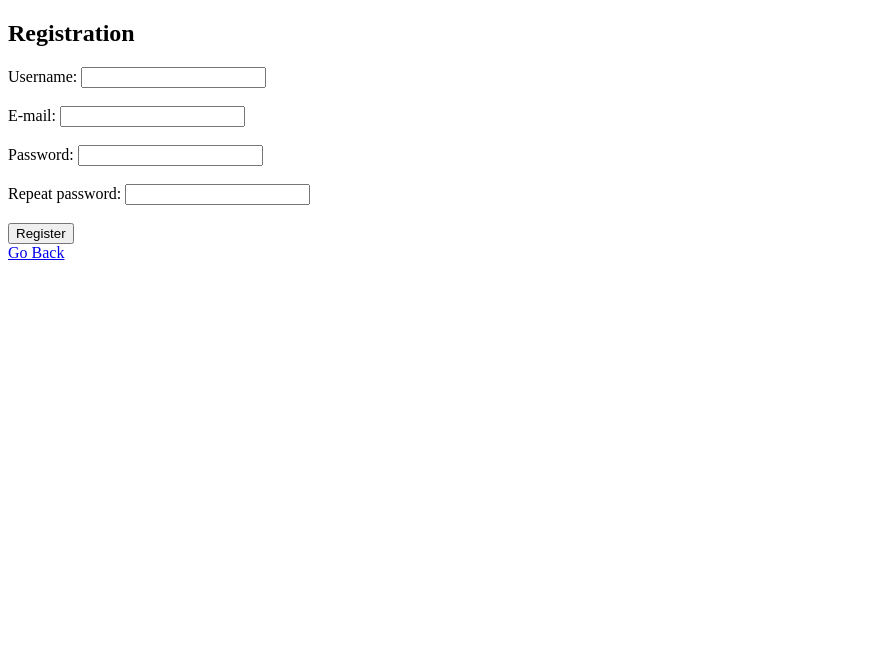
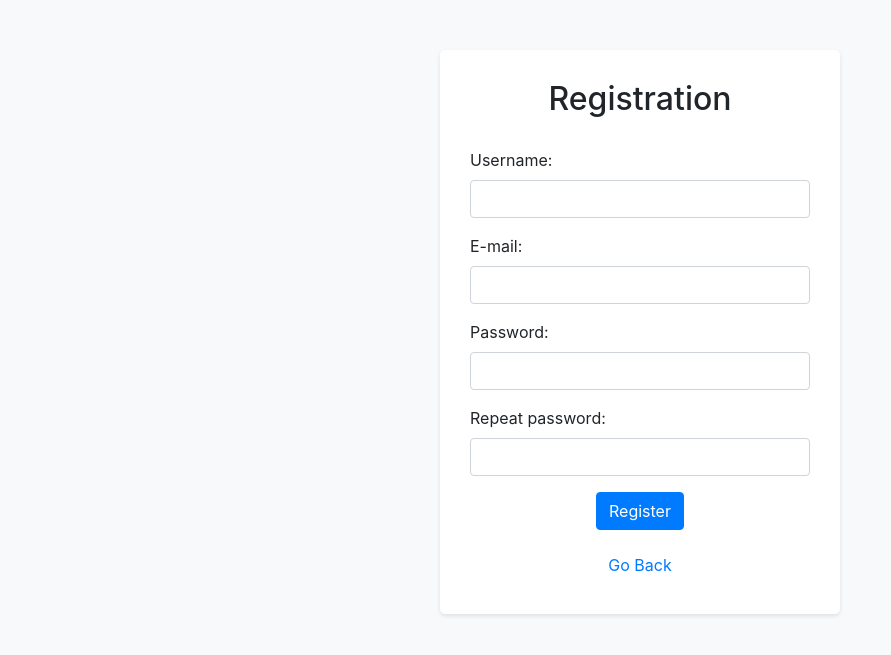
Before and after one commit to marselstefic/Road-Analyzer, a Flask app: page /register in a window 1280 px wide. Shown: the top 655 px of the page, without its empty margins (0-891 px from the left). Run offline with Flask 3, Linux system fonts and the light colour scheme; some libraries are stand-ins or nearby versions.

Commit message:
Added bootsrtap

```diff
--- a/server/templates/register.html
+++ b/server/templates/register.html
@@ -2,24 +2,63 @@
 <html>
 <head>
     <title>Registration</title>
+    <!-- Bootstrap CSS -->
+    <link rel="stylesheet" href="https://maxcdn.bootstrapcdn.com/bootstrap/4.0.0/css/bootstrap.min.css">
+    <style>
+        body {
+            background-color: #f8f9fa;
+            padding-top: 50px;
+        }
+
+        .container {
+            max-width: 400px;
+            background-color: #fff;
+            padding: 30px;
+            border-radius: 5px;
+            box-shadow: 0 2px 4px rgba(0, 0, 0, 0.1);
+            margin: 0 auto;
+        }
+
+        h2 {
+            text-align: center;
+            margin-bottom: 30px;
+        }
+    </style>
 </head>
 <body>
+    <div class="container">
         <h2>Registration</h2>
         <form action="/register" method="POST">
+            <div class="form-group">
                 <label for="username">Username:</label>
-        <input type="text" id="username" name="username" required><br><br>
+                <input type="text" class="form-control" id="username" name="username" required>
+            </div>
 
+            <div class="form-group">
                 <label for="email">E-mail:</label>
-        <input type="email" id="email" name="email" required><br><br>
+                <input type="email" class="form-control" id="email" name="email" required>
+            </div>
 
+            <div class="form-group">
                 <label for="password">Password:</label>
-        <input type="password" id="password" name="password" required><br><br>
+                <input type="password" class="form-control" id="password" name="password" required>
+            </div>
 
+            <div class="form-group">
                 <label for="password">Repeat password:</label>
-        <input type="password" id="password2" name="password2" required><br><br>
+                <input type="password" class="form-control" id="password2" name="password2" required>
+            </div>
 
-        <input type="submit" value="Register">
+            <div class="text-center">
+                <button type="submit" class="btn btn-primary">Register</button>
+            </div>
         </form>
-    <a href="javascript:history.go(-1)">Go Back</a>
+        <div class="text-center mt-3">
+            <a href="javascript:history.go(-1)" class="btn btn-link">Go Back</a>
+        </div>
+    </div>
+
+    <!-- Bootstrap JS -->
+    <script src="https://maxcdn.bootstrapcdn.com/bootstrap/4.0.0/js/bootstrap.min.js"></script>
 </body>
 </html>
```
Also changed, not shown: server/templates/index.html (+35 -11 lines), server/templates/login.html (+44 -9 lines), server/templates/logout.html (+37 -6 lines). Lines whose indentation alone changed are shown as unchanged.
